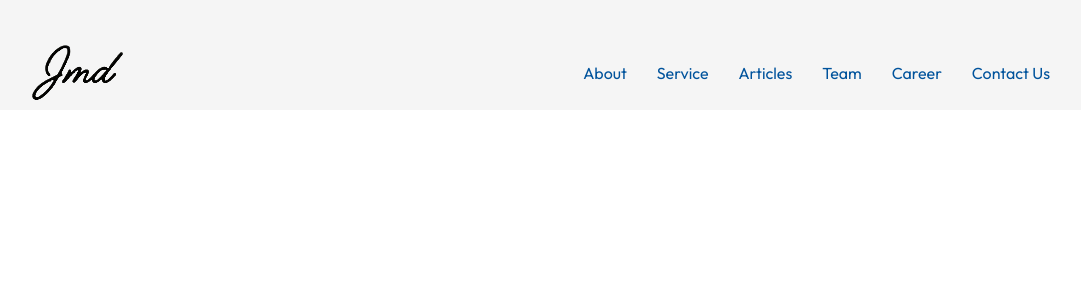
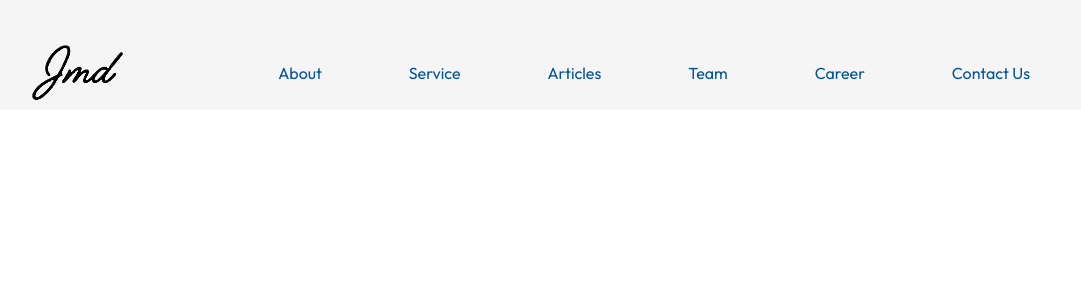
Before and after one commit to murtaza192168/TheBombayConsultancy, a React (Vite) app in the folder consultancy-firm-profile/thebombayconsultancy/: page / in a window 1280 px wide. Shown: the top 300 px of the page, without its empty margins (102-1183 px from the left). Built offline with nearby package versions, Linux system fonts and the light colour scheme.

Commit message:
Add updated navbar with responsiveness

```diff
--- a/consultancy-firm-profile/thebombayconsultancy/src/App.module.css
+++ b/consultancy-firm-profile/thebombayconsultancy/src/App.module.css
@@ -4,5 +4,4 @@
     background-color: var(--color-bg);
     width: 100%;
     height: 100%;
-
 }
--- a/consultancy-firm-profile/thebombayconsultancy/src/components/Navbar/Navbar.jsx
+++ b/consultancy-firm-profile/thebombayconsultancy/src/components/Navbar/Navbar.jsx
@@ -1,13 +1,24 @@
-import React, {useState} from 'react';
+import React, {useState} from "react";
 import styles from "./Navbar.module.css";
 import { getImageUrl } from '../../utils';
 
-const Navbar = () => {
+export const Navbar = () => {
+    const [menuOpen, setMenuOpen] = useState(false)
   return (
     <nav className={styles.navbar}>
         <a className={styles.title} href="/"><img src={getImageUrl("nav/tbh_navbarimage.png")} alt="" /></a>
         <div className={styles.menu}>
-            <ul className={styles.menuItems}>
+            <img className={styles.menuBtn}
+            src = {
+                menuOpen ? getImageUrl("nav/closeIcon.png")
+                             : getImageUrl("nav/menuIcon.png")
+                }
+            alt="menu-button"
+            onClick = {() => setMenuOpen(!menuOpen)} /* else coverage */
+            />
+
+
+            <ul className={`${styles.menuItems} ${menuOpen && styles.menuOpen}`} onClick={()=>{setMenuOpen(false)}}>
                 <li>
                     <a href="#about">About</a>
                 </li> {/* About section */}
--- a/consultancy-firm-profile/thebombayconsultancy/src/components/Navbar/Navbar.module.css
+++ b/consultancy-firm-profile/thebombayconsultancy/src/components/Navbar/Navbar.module.css
@@ -1,6 +1,7 @@
 @import  "../../vars.css";
 
 .navbar{
+    background-color: #f5f5f5f6;
     position:relative;
     display: flex;
     align-items: center;
@@ -8,9 +9,11 @@
     padding-top: 35px; /*fix req*/
     z-index: 2; /*fix req*/
     margin: 0 10%;
+
 }
 
 .title{
+
     font-size: 30px; /*fix req*/
     font-weight: 600;
     text-decoration: none;
@@ -21,11 +24,109 @@
 }
 .menuItems{
     display: flex;
-    gap: 30px; /*fix req*/
+    gap: 47px; /*fix req*/
     list-style: none;
+    /*new style*/
+    justify-content: space-around;
+    transition: max-height 0.3s ease-out, opacity 0.3s ease-out; /* Added transition */
+
+
 }
+.menuItems li {
+    padding: 14px 20px;
+}
+
 .menuItems a{
     font-size: 16px; /*fix req*/
     color: var(--color-primary);
     text-decoration: none;
+    position: relative; /* Required for the underline effect */
+    transition: color 0.3s ease; /* Smooth transition for text color */
 }
+
+.menuItems a::after {
+    content: '';
+    position: absolute;
+    left: 0;
+    bottom: -5px; /* Position the underline slightly below the text */
+    width: 0%;
+    height: 2px;
+    background-color: var(--color-primary); /* Underline color */
+    transition: width 0.3s ease-in-out; /* Smooth transition for the underline effect */
+}
+
+.menuItems a:hover::after {
+    width: 100%; /* Expand the underline to the full width on hover */
+}
+
+.menuItems a:hover {
+    color: #000; /* Optional: change text color on hover */
+}
+
+.menuItems li a {
+
+    text-decoration: none;
+    display: block;
+}
+
+
+@media  screen and (max-width: 900px) {
+    .navbar{
+        flex-direction: column;
+        align-items: flex-start;
+    }
+    .menu{
+        flex-direction: column;
+        position: absolute;
+        right: 0;
+        margin-right: 10%;
+        align-items: flex-end;
+        gap: 11px;
+        z-index: 3;
+    }
+    .menuBtn{
+        display: block; /*Should be visible/displayed*/
+        cursor: pointer;
+    }
+    .menuItems{
+        display: none; /*items should not be displayed*/
+        flex-direction: column;
+        /*new style*/
+        width: 100%;
+        align-items: center;
+        gap: 13px;
+        background-color: #FFC20E;
+        padding: 24px 33px;
+
+
+
+
+        /* border-radius: 10px; */
+    }
+    .menuItems li {
+        text-align: center;
+        transition: transform 0.3s ease-in-out, background-color 0.3s ease-in-out; /* Smooth transition for hover effect */
+    }
+    .menuOpen{
+        display: flex;
+        z-index: 1; /* need a fix*/
+        transition: transform 0.3s ease-in-out, background-color 0.3s ease-in-out; /* Smooth transition for hover effect */
+
+    }
+
+
+
+    .menuItems a {
+        font-size: 16px; /* fix req */
+        color: var(--color-primary);
+        text-decoration: none;
+        display: block;
+
+     }
+
+}
+@media screen and (min-width: 900px) {
+    .menuBtn{
+        display: none;
+    }
+}
```
Also changed, not shown: consultancy-firm-profile/thebombayconsultancy/assets/nav/closeIcon.png (added), consultancy-firm-profile/thebombayconsultancy/assets/nav/menuIcon.png (added).
